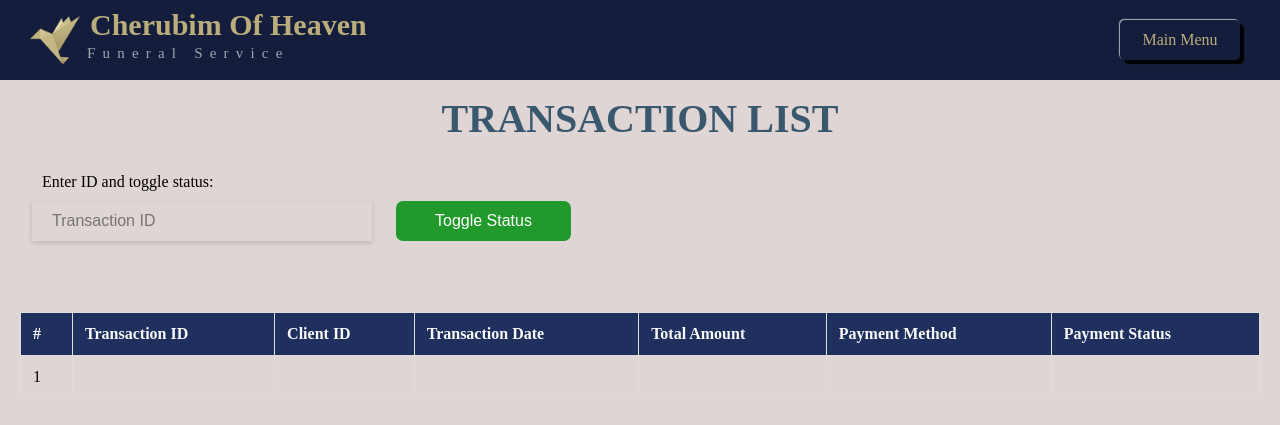
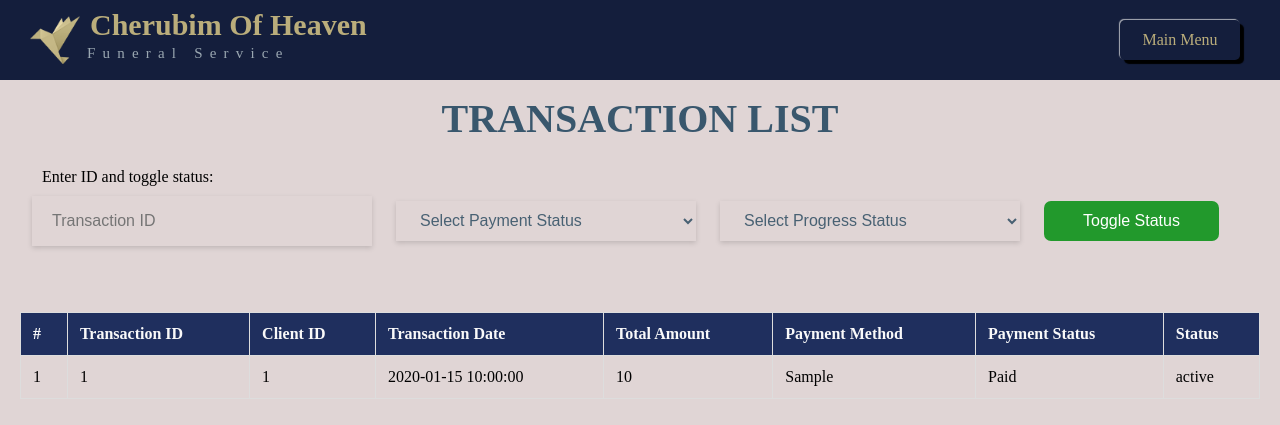
Before and after one commit to nikirumi/Cherubim-Of-Heaven, a PHP site: page /transaction-list.php in a window 1280 px wide. Shown: the top 425 px of the page. Run offline with PHP 8.4, Linux system fonts and the light colour scheme; tables that the repository leaves empty or names only in its code hold one stand-in row (values such as "Sample post"); data that the repository does not hold is empty.

Commit message:
admin-status naiiba na

```diff
--- a/css/list.css
+++ b/css/lists.css
@@ -125,14 +125,14 @@
     height: 30px;
 }
 
-input{
+.boxDesign{
     background-color: transparent;
     padding: 5px 20px;
     border: none;
     box-shadow: inset 5px 5px 4px 0 rgb(0, 0, 0), inset -1px -1px 8px 0 rgb(175, 175, 175);
     box-shadow: 0 2px 5px 0px rgba(0, 0, 0, 0.15);
     width: 300px;
-    height: 30px;
+    height: 40px;
     color: #486173;
 	font-size: 16px;
     margin-right: 20px;
--- a/item-list.php
+++ b/item-list.php
@@ -190,7 +190,6 @@
                 else{
 
                     if(!empty($_POST['service_name'])){
-
                         $service_name = filter_var($_POST['service_name'], FILTER_SANITIZE_SPECIAL_CHARS);
                         $stmt = $conn->prepare("UPDATE memorial_services SET Service_Name = ? WHERE Service_ID = ?");
                         $stmt->bind_param("ss", $service_name, $service_ID);
--- a/shop-checkout.php
+++ b/shop-checkout.php
@@ -299,8 +299,8 @@
 
 							</form>
 
-							<div class="woocommerce-info">Have a coupon? <a href="#" class="showcoupon">Click here to enter your code</a>
-							</div>
+							<!-- <div class="woocommerce-info">Have a coupon? <a href="#" class="showcoupon">Click here to enter your code</a>
+							</div> -->
 
 							<form class="checkout_coupon" method="post" style="display: none;">
 
--- a/transaction-list.php
+++ b/transaction-list.php
@@ -7,7 +7,7 @@
         <meta charset="UTF-8">
         <meta name="viewport" content="width=device-width, initial-scale=1.0">
         <title>Transaction List </title>
-        <link rel="stylesheet" href="css/list.css" class="color-switcher-link">
+        <link rel="stylesheet" href="css/lists.css" class="color-switcher-link">
     </head>
 
 
@@ -34,11 +34,31 @@
                     </div>
 
                     <div id="delete-row">
+
+
+
                         <p>Enter ID and toggle status:</p>
                         <div>
-                            <input type="text" class="form-control" name="transaction_ID" id="transaction_ID" value="" placeholder="Transaction ID">
+
+                        <input class="boxDesign" type="text" class="form-control" name="transaction_ID" id="transaction_ID" value="" placeholder="Transaction ID">
+
+                        <select  class="boxDesign"  name="payment_status" id="payment_status">
+                            <option class="boxDesign" value="" disabled selected>Select Payment Status</option>
+                            <option class="boxDesign" value="Paid">Paid</option>
+                            <option class="boxDesign" value="Not Paid">Not Paid</option>
+
+                        </select>
+
+                        <select  class="boxDesign"  name="service_status" id="service_status">
+                            <option class="boxDesign" value="" disabled selected>Select Progress Status</option>
+                            <option class="boxDesign" value="On Going">On Going</option>
+                            <option class="boxDesign" value="Completed">Completed</option>
+                        </select>
+
+
                             <button id="toggle" type="submit" class="woocommerce-Button btn btn-maincolor" name="toggle_status">Toggle Status</button>
                         </div>
+
                     </div>
 
 
@@ -56,6 +76,7 @@
                                 <th>Total Amount</th>
                                 <th>Payment Method</th>
                                 <th>Payment Status</th>
+                                <th>Status</th>
                             </tr>
 
                         </thead>
@@ -66,7 +87,22 @@
                                 include ("connect.php");
 
                                 // nireretrieve records from the CLIENT table
-                                $query = "SELECT * FROM transaction";
+
+
+                                $query = " SELECT
+                                                t.Transaction_ID,
+                                                t.Client_ID,
+                                                t.Transaction_date,
+                                                t.Total_amount,
+                                                t.Payment_method,
+                                                t.Payment_status,
+                                                sp.Service_ID,
+                                                sp.Service_status
+                                            FROM
+                                                transaction t
+                                            LEFT JOIN
+                                                service_progress sp ON t.Transaction_ID = sp.Transaction_ID";
+
                                 $result = mysqli_query($conn, $query);
 
                                 if (!$result) {
@@ -83,6 +119,7 @@
                                     echo "<td>" . $row['Total_amount'] . "</td>";
                                     echo "<td>" . $row['Payment_method'] . "</td>";
                                     echo "<td>" . $row['Payment_status'] . "</td>";
+                                    echo "<td>" . $row['Service_status'] . "</td>";
                                     echo "</tr>";
                                 }
                             ?>
@@ -109,40 +146,59 @@
 </html>
 
 
+<?php
 
-<?php
+
+
     if ($_SERVER['REQUEST_METHOD'] === 'POST') {
+
         $transaction_ID = filter_var($_POST['transaction_ID'], FILTER_SANITIZE_SPECIAL_CHARS);
 
-        $stmt = $conn->prepare(" SELECT Payment_status FROM transaction WHERE Transaction_ID = ?" );
-        $stmt -> bind_param("s",$transaction_ID);
+        $stmt = $conn->prepare("SELECT * FROM transaction WHERE Transaction_ID = ? LIMIT 1");
+        $stmt->bind_param("s", $transaction_ID);
+        $stmt->execute();
+        $result = $stmt->get_result();
 
-        if ($stmt->execute()) {
+        if ($result->num_rows > 0){
 
-            $stmt->bind_result($payment_status);
+            if(!empty($_POST['payment_status'])){
+                $payment_status = filter_var($_POST['payment_status'], FILTER_SANITIZE_SPECIAL_CHARS);
+                $stmt = $conn->prepare("UPDATE transaction SET Payment_status = ? where Transaction_ID = ?" );
+                $stmt->bind_param("ss", $payment_status, $transaction_ID);
 
-            if($stmt->fetch()){
-
-                $stmt->free_result();
-
-                if($payment_status === "Paid"){
-                    $stmt_update = $conn->prepare("UPDATE transaction SET Payment_status = 'Not Paid' WHERE Transaction_ID = ?");
+                if ($stmt->execute()) {
+                    echo "<script>alert('Status Updated!');</script>";
+                    echo "<script>window.location.href='transaction-list.php';</script>";
                 }
-                else if ($payment_status === "Not Paid") {
-                    $stmt_update = $conn->prepare("UPDATE transaction SET Payment_status = 'Paid' WHERE Transaction_ID = ?");
+                else {
+                    echo "<script>alert('Error: " . $stmt->error . "');</script>";
                 }
 
-                $stmt_update->bind_param("s", $transaction_ID);
+            }
 
-                if ($stmt_update->execute()) {
-                    //echo "<script>alert('Payment status updated successfully!');</script>";
+            if(!empty($_POST['service_status'])){
+                $service_status = filter_var($_POST['service_status'], FILTER_SANITIZE_SPECIAL_CHARS);
+                $stmt = $conn->prepare("UPDATE service_progress SET Service_status = ? where Transaction_ID = ?" );
+                $stmt->bind_param("ss", $service_status, $transaction_ID);
+
+                if ($stmt->execute()) {
+                    echo "<script>alert('Status Updated!');</script>";
                     echo "<script>window.location.href='transaction-list.php';</script>";
-                } else {
-                    echo "Error updating status: " . $stmt_update->error;
                 }
-            } else {
-                echo "<script>alert('Transaction ID not found!');</script>";
+                else {
+                    echo "<script>alert('Error: " . $stmt->error . "');</script>";
+                }
             }
+
         }
+        else {
+            echo "<script>alert('ID does not exist');</script>";
+            echo "<script>window.location.href='transaction-list.php';</script>";
+            exit();
+        }
+
+
+
+
     }
 ?>
```
